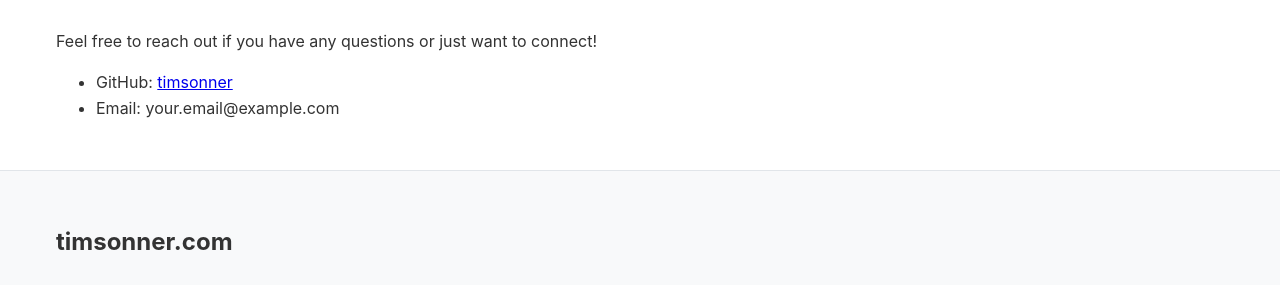
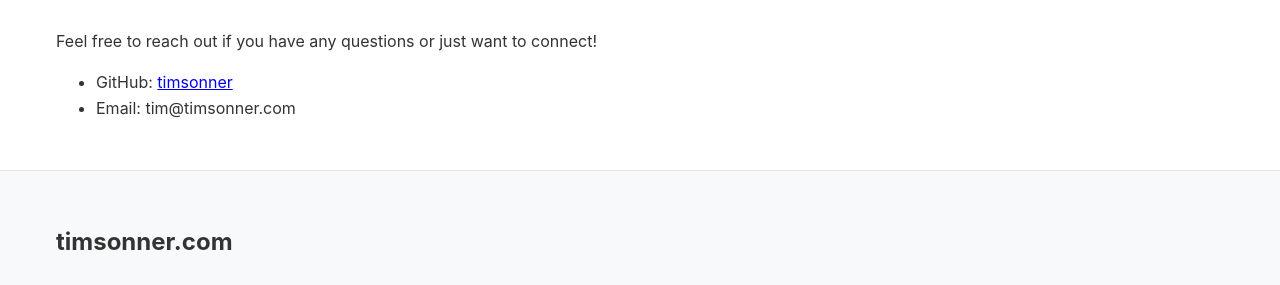
Before and after one commit to timsonner/timsonner.github.io, a Jekyll site: the page built from about.md, in a window 1280 px wide. Shown: the part 584-869 px from the top of the page. Built offline with Jekyll 4.4.1, drawn with Linux system fonts in a browser that asks for light colours.

Commit message:
fix email in about

```diff
--- a/about.md
+++ b/about.md
@@ -24,4 +24,4 @@ Welcome to my blog! I'm a passionate Cybersecurity Analyst and Software Develope
 Feel free to reach out if you have any questions or just want to connect!
 
 - GitHub: [timsonner](https://github.com/timsonner)
-- Email: your.email@example.com
+- Email: tim@timsonner.com
```
